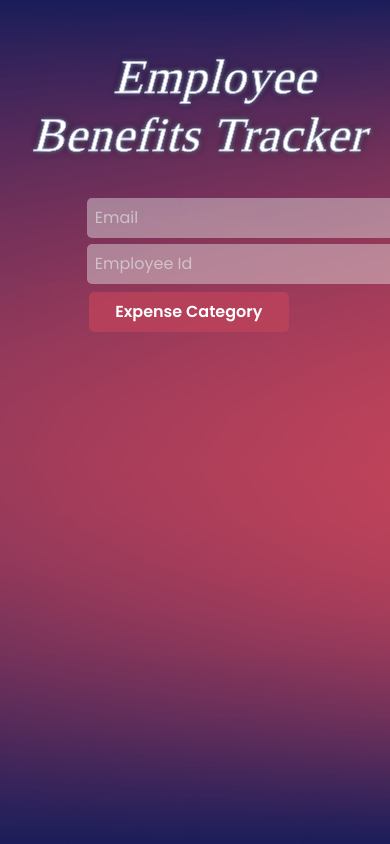
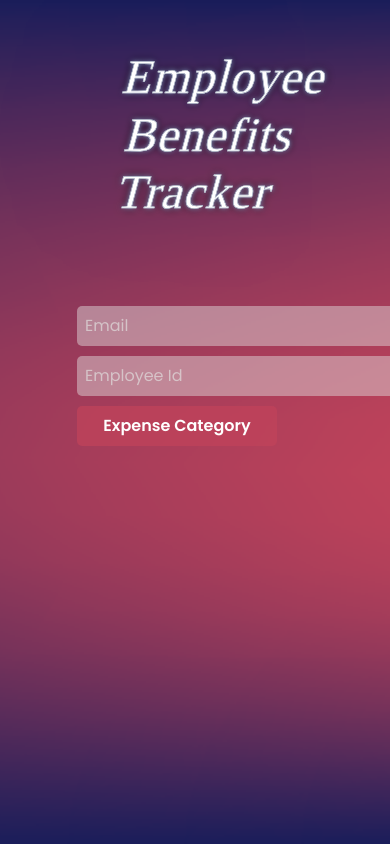
Before and after one commit to ShanmukhSaiMadhu/Employee-Benefits-Tracker, a plain HTML site: page index.html in a window 390 px wide. Drawn offline with nearby package versions, Linux system fonts and the light colour scheme; a web font is replaced by a local one.

```diff
--- a/style.css
+++ b/style.css
@@ -258,6 +258,23 @@
 
 @media screen and  (max-width: 550px) {
 
+    html, body {
+        width: 100vw;
+        height: 100%;
+        overflow: auto;
+        background: url(/images/bg.png) no-repeat center center fixed;
+        min-height: 100%;
+        -webkit-background-size: cover;
+        -moz-background-size: cover;
+        -o-background-size: cover;
+        background-size: cover;
+        margin: 0;
+        padding: 0;
+        font-family: "Poppins", serif;
+        position: relative;
+    }
+
+
     .container {
         height: auto;
         width: 100vw;
@@ -265,44 +282,56 @@
         padding: 1rem;
     }
 
+    h1 {
+        position: relative;
+        font-family: 'Exo';
+        font-size: 3em;
+        margin: 0 1rem 4rem 1rem;
+        transform: skew(-15deg);
+        letter-spacing: 0.02em;
+    }
+
     .user-form {
         width: 100%;
         height: 100%;
         background-color: transparent;
-        margin-top: 2rem;
+        margin-top: 1rem;
     }
 
     form {
         display: grid;
-        grid-template-columns:10% 90%;
-        gap: 2rem;
+        grid-template-columns: 70% 30%;
+        justify-content: center;
+        align-items: center;
+        align-content: center;
+        gap: 1rem;
         grid-template-rows: auto auto;
-        justify-content: center;
-        align-content: center;
+        margin: 2rem 0 0 3rem;
     }
 
-    .user-input {
-        grid-column-start: 2;
-    }
-
-    input {
-        background: rgba(223, 218, 218, 0.479);
+    select {
+        -webkit-appearance: none;
+        border: none;
+        outline: none;
+        cursor: pointer;
+        margin: 5px;
+        font-weight: bold;
+        background-color: #c0435abb;
         color: white;
-        outline: none;
-        border: none;
+        width: 12.5rem;
         border-radius: 5px;
-        margin: 3px;
         padding: 0.5rem;
-        font-size: 1rem;
-        font-weight: 500;
-        cursor: pointer;
+        text-align: center;
     }
 
     .category-toggle {
-        grid-column-start: 2;
+        grid-column-start: 1;
         display: none;
-        justify-content: center;
-        align-content: center;
     }
 
+    .form_alert {
+        width: 25rem;
+        margin-right: 1rem;
+        transition-timing-function: ease-out;
+    }
 }
```
